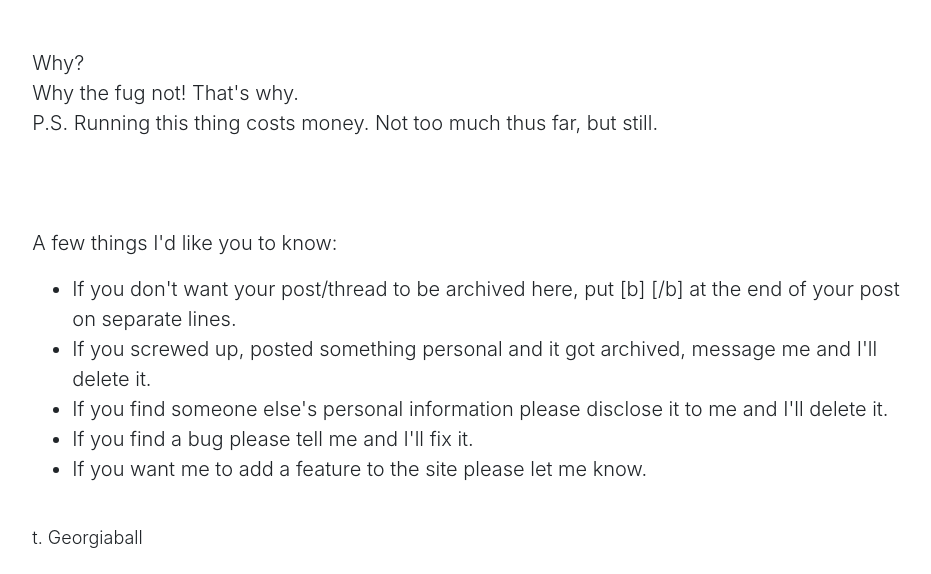
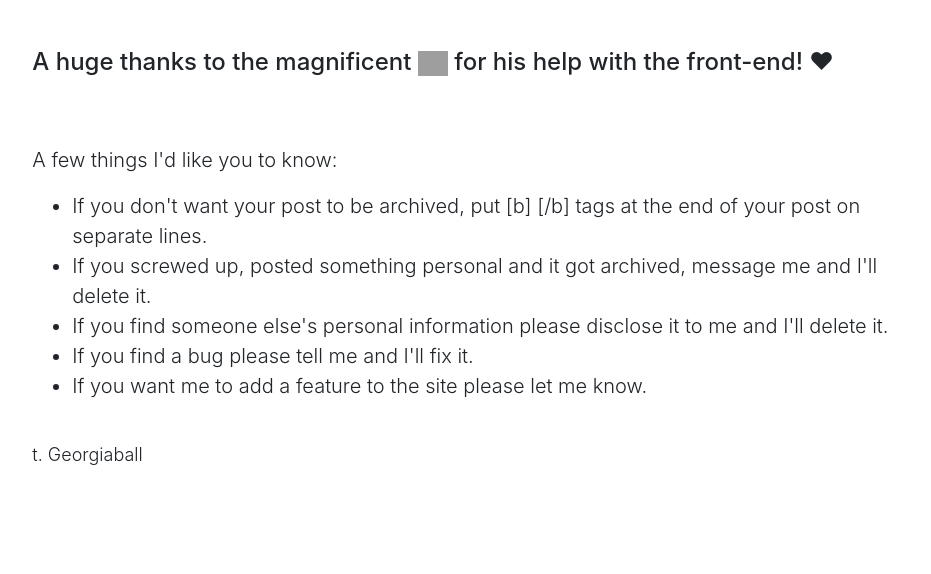
Before and after one commit to kcarchive/kc_archive, a Flask app: page /whatthefuck in a window 1280 px wide. Shown: the part 64-638 px from the top of the page, without its empty margins (164-1095 px from the left). Run offline with Flask 2, Linux system fonts and the light colour scheme; some libraries are stand-ins or nearby versions; grey boxes are pictures that could not be loaded.

Commit message:
Update whatthefuck.html

```diff
--- a/templates/whatthefuck.html
+++ b/templates/whatthefuck.html
@@ -4,15 +4,12 @@
 
 {% block main %}
 	<div class="mx-auto" style="width: 85%;">
+		<h4>A huge thanks to the magnificent <img src="https://kohlchan.net/.static/flags/br-south.png" style="width: 30px; height: 25px;"/> for his help with the front-end! ❤</h4>
 		<p class="lead text-justify">
-			Why?<br/>
-			Why the fug not! That's why.<br/>
-			P.S. Running this thing costs money. Not too much thus far, but still.<br/><br/>
-
 			<br/><br/>
 			A few things I'd like you to know:</p>
 			<ul class="lead">
-				<li>If you don't want your post/thread to be archived here, put [b] [/b] at the end of your post on separate lines.</li>
+				<li>If you don't want your post to be archived, put [b] [/b] tags at the end of your post on separate lines.</li>
 				<li>If you screwed up, posted something personal and it got archived, message me and I'll delete it.</li>
 				<li>If you find someone else's personal information please disclose it to me and I'll delete it.</li>
 				<li>If you find a bug please tell me and I'll fix it.</li>
```
